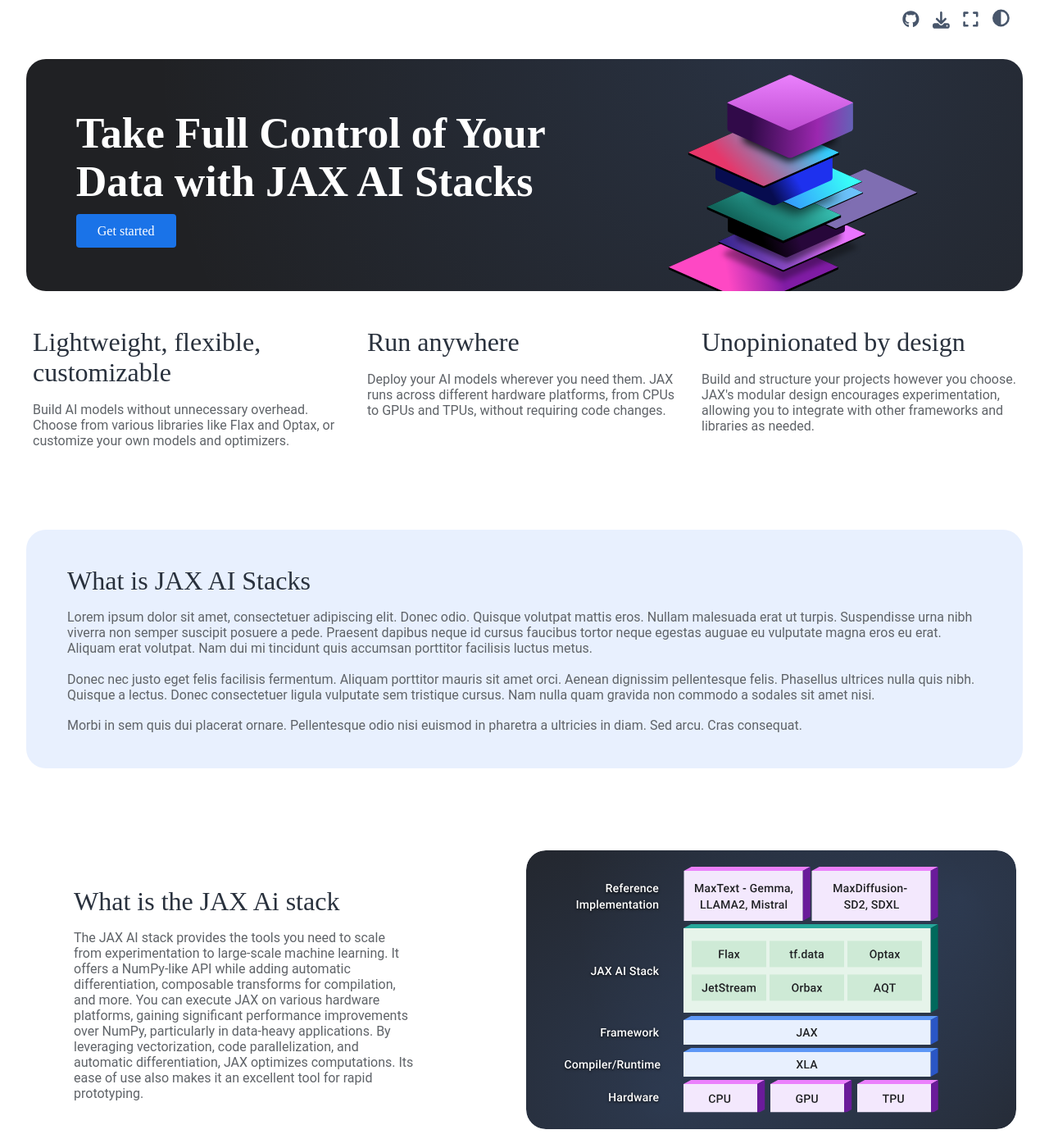
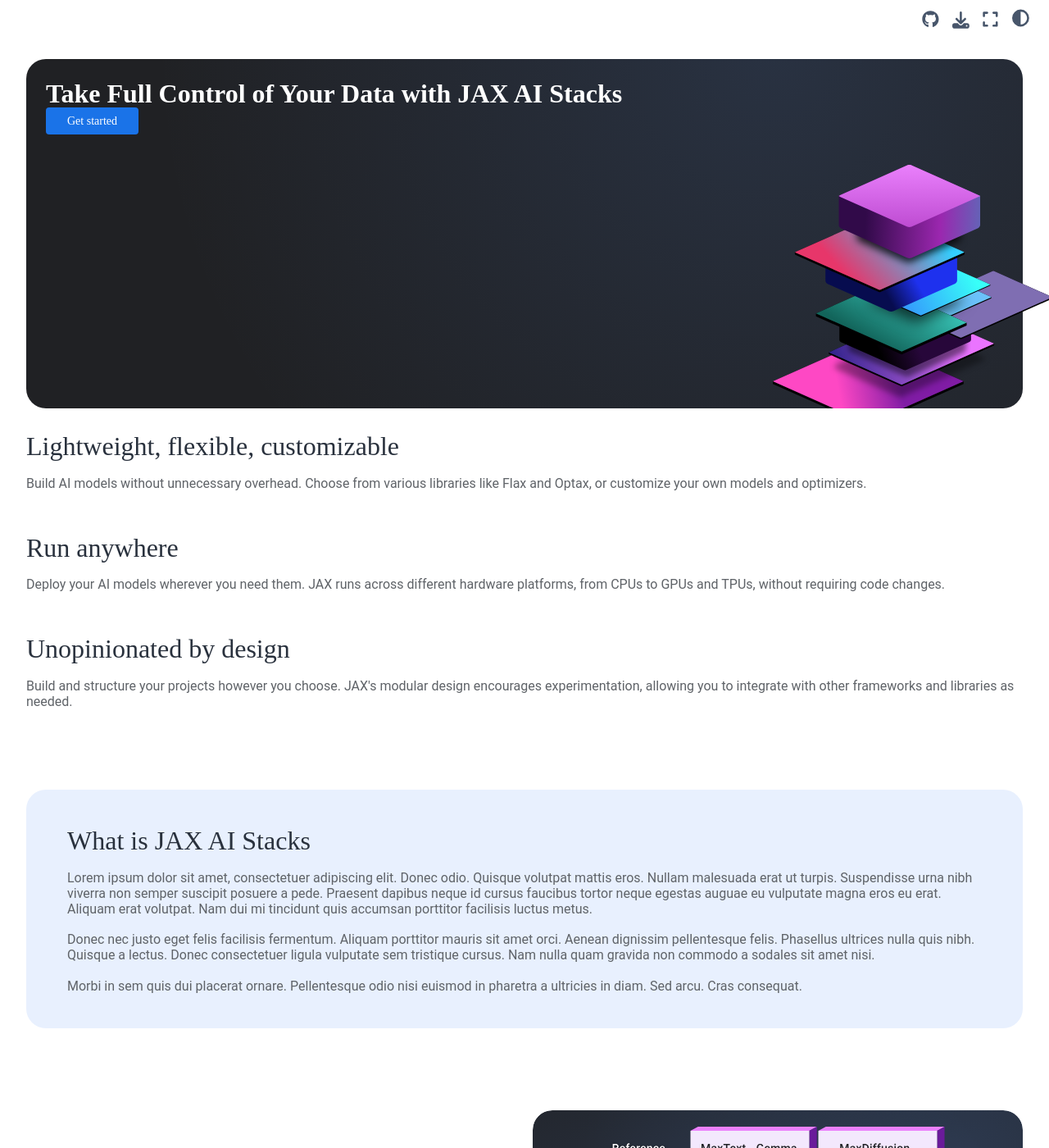
Before and after one commit to barnesjoseph/jax-ai-stacks, a Sphinx documentation site: the page built from docs/source/index.rst, in a window 1280 px wide and 1400 px high. Shown: the whole window at 82% size. Built offline with Sphinx 7.4.7 and the Sphinx Book theme 1.1.4, drawn with Linux system fonts in a browser that asks for light colours.

Commit message:
Update custom.css

```diff
--- a/docs/source/_static/css/custom.css
+++ b/docs/source/_static/css/custom.css
@@ -38,7 +38,7 @@
 
     body:has(.hero) .header-article-items,
     body:has(.hero) .doc-body > section {
-        max-width: 75rem !important;
+        max-width: 80rem !important;
         align-self: center;
         width: -moz-available;
         width: -webkit-fill-available;
@@ -47,10 +47,6 @@
 
     body:has(.hero) .doc-body > section.hero {
         max-width: 90rem !important;
-    }
-
-    body:has(.hero) .doc-body > section.banner {
-        max-width: 87rem !important;
     }
 }
 
@@ -74,6 +70,7 @@
 .hero h1 {
     font: 700 52px 'Google Sans';
     color: white;
+    margin-bottom: 50px;
 }
 
 .hero-image {
@@ -84,21 +81,23 @@
     background: #1A73E8;
     border-radius: 4px;
     color: white;
-    font: 500 16px 'Google Sans';
+    font: 400 14px 'Google Sans';
     text-decoration: none;
-    padding: 12px 26px;
+    padding: 9px 26px;
     transition: background-color .2s, border .2s, box-shadow .2s;
     width: max-content;
 }
 
 .button-primary:hover {
     background-color: #1765cc;
+    color: white;
     transition: background-color .2s, border .2s, box-shadow .2s;
     box-shadow: 0 1px 2px 0 rgba(60,64,67,.3),0 1px 3px 1px rgba(60,64,67,.15);
 }
 
 .button-primary:active {
     background-color: #185abc;
+    color: white;
     box-shadow: 0 1px 2px 0 rgba(60,64,67,.3),0 2px 6px 2px rgba(60,64,67,.15);
 }
 
@@ -119,6 +118,8 @@
     display: grid;
     grid: auto-flow / 1fr 1fr 1fr;
     gap: 24px;
+    padding-inline: 60px;
+    margin-top: 20px;
 }
 
 .doc-body h3 {
@@ -152,3 +153,40 @@
 .image-section .button {
     margin-top: 12px;
 }
+
+@media (min-width: 1240px) {
+    .hero h1 {
+        font-size: 42px;
+        margin-bottom: 24px;
+    }
+}
+
+@media (min-width: 1020px) {
+    .hero h1 {
+        font-size: 32px;
+        margin-bottom: 0;
+    }
+}
+
+@media (min-width: 860px) {
+    .three-up {
+        grid: auto-flow / 1fr;
+        padding-inline: 0;
+    }
+
+    .three-up h3 {
+        margin-top: 8px;
+    }
+}
+
+@media (min-width: 800px) {
+    .hero {
+        grid: auto-flow / 1fr;
+        padding: 24px 24px 0 24px;
+    }
+
+    .hero img {
+        justify-self: flex-end;
+        margin-right: -16vw;
+    }
+}
```
